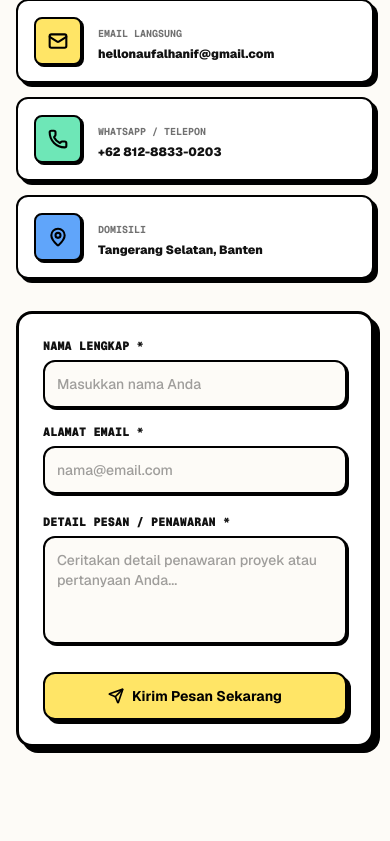
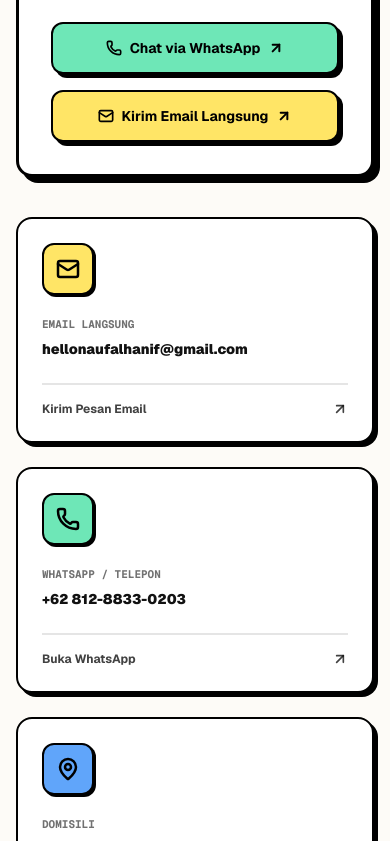
Before and after one commit to NaufalHaniff/Personal-Branding, a Next.js app: page / in a window 390 px wide. Shown: the part 8060-8901 px from the top of the page. Built offline with nearby package versions, Linux system fonts and the light colour scheme.

Commit message:
feat: add responsive Contact section component with quick action links

```diff
--- a/components/Contact.tsx
+++ b/components/Contact.tsx
@@ -1,55 +1,17 @@
 "use client";
 
-import React, { useState } from "react";
+import React from "react";
 import { useLanguage } from "./LanguageContext";
-import { Mail, MapPin, Phone, Send, CheckCircle2, AlertCircle, MessageSquare } from "lucide-react";
+import { Mail, MapPin, Phone, MessageSquare, ArrowUpRight, Send } from "lucide-react";
 
 export default function Contact() {
   const { t } = useLanguage();
 
-  const [formData, setFormData] = useState({
-    name: "",
-    email: "",
-    message: "",
-  });
-
-  const [status, setStatus] = useState<"idle" | "loading" | "success" | "error">("idle");
-  const [errorMsg, setErrorMsg] = useState("");
-
-  const handleChange = (e: React.ChangeEvent<HTMLInputElement | HTMLTextAreaElement>) => {
-    const { name, value } = e.target;
-    setFormData((prev) => ({ ...prev, [name]: value }));
-  };
-
-  const handleSubmit = (e: React.FormEvent) => {
-    e.preventDefault();
-
-    if (!formData.name || !formData.email || !formData.message) {
-      setErrorMsg(t.contact.errRequired);
-      setStatus("error");
-      return;
-    }
-
-    if (!/\S+@\S+\.\S+/.test(formData.email)) {
-      setErrorMsg(t.contact.errEmail);
-      setStatus("error");
-      return;
-    }
-
-    setErrorMsg("");
-    setStatus("loading");
-
-    setTimeout(() => {
-      setStatus("success");
-      setFormData({ name: "", email: "", message: "" });
-    }, 1200);
-  };
-
   return (
     <section id="contact" className="py-24 px-4 sm:px-6 relative overflow-hidden bg-background">
-      <div className="max-w-6xl mx-auto z-10 relative">
+      <div className="max-w-5xl mx-auto z-10 relative">
         {/* Section Header */}
-        <div className="flex flex-col items-center gap-2 mb-16 text-center">
+        <div className="flex flex-col items-center gap-2 mb-12 text-center">
           <div className="neo-badge bg-neo-red text-black px-3.5 py-1 rounded-md text-xs inline-flex items-center gap-1.5 -rotate-1">
             <MessageSquare className="h-3.5 w-3.5 stroke-[3]" />
             <span>{t.contact.tag}</span>
@@ -60,170 +22,103 @@ export default function Contact() {
           <div className="h-2 w-24 bg-neo-green border-2 border-black shadow-[2px_2px_0px_0px_#000] mt-1" />
         </div>
 
-        {/* Content Split */}
-        <div className="grid grid-cols-1 lg:grid-cols-12 gap-8 items-start text-left">
-          {/* Info Side (Col 5) */}
-          <div className="lg:col-span-5 flex flex-col gap-6">
-            <div className="neo-box p-6 rounded-2xl bg-card">
-              <h3 className="text-xl sm:text-2xl font-black text-foreground mb-3 leading-snug">
+        {/* Main Intro Card */}
+        <div className="neo-box-lg p-8 sm:p-10 rounded-2xl bg-card text-center mb-10 max-w-3xl mx-auto">
+          <h3 className="text-2xl sm:text-3xl font-black text-foreground mb-4 leading-snug">
             {t.contact.cardHeadline}
           </h3>
-              <p className="text-sm text-foreground/80 leading-relaxed font-medium">
+          <p className="text-sm sm:text-base text-foreground/80 leading-relaxed font-medium max-w-2xl mx-auto mb-8">
             {t.contact.cardDesc}
           </p>
-            </div>
 
-            {/* Direct Contact Cards */}
-            <div className="flex flex-col gap-3.5">
-              {/* Email */}
-              <a
-                href="mailto:hellonaufalhanif@gmail.com"
-                className="neo-box p-4 rounded-xl bg-card flex items-center gap-4 hover:translate-x-[2px] hover:translate-y-[2px] transition-all group"
-              >
-                <div className="p-3 rounded-lg border-2 border-black bg-neo-yellow text-black shadow-[2px_2px_0px_0px_#000]">
-                  <Mail className="h-5 w-5 stroke-[2.5]" />
-                </div>
-                <div className="flex-1 min-w-0">
-                  <span className="text-[10px] font-mono font-bold text-foreground/60 uppercase">{t.contact.emailLabel}</span>
-                  <p className="text-xs sm:text-sm font-black text-foreground truncate mt-0.5">
-                    hellonaufalhanif@gmail.com
-                  </p>
-                </div>
-              </a>
-
-              {/* Phone / WA */}
+          {/* Quick Instant CTAs */}
+          <div className="flex flex-wrap items-center justify-center gap-4">
             <a
               href="https://wa.me/6281288330203"
               target="_blank"
               rel="noreferrer"
-                className="neo-box p-4 rounded-xl bg-card flex items-center gap-4 hover:translate-x-[2px] hover:translate-y-[2px] transition-all group"
+              className="neo-btn bg-neo-green text-black px-6 py-3.5 rounded-xl text-sm font-extrabold inline-flex items-center justify-center gap-2 w-full sm:w-auto"
             >
-                <div className="p-3 rounded-lg border-2 border-black bg-neo-green text-black shadow-[2px_2px_0px_0px_#000]">
-                  <Phone className="h-5 w-5 stroke-[2.5]" />
+              <Phone className="h-4 w-4 stroke-[2.5]" />
+              <span>Chat via WhatsApp</span>
+              <ArrowUpRight className="h-4 w-4 stroke-[3]" />
+            </a>
+
+            <a
+              href="mailto:hellonaufalhanif@gmail.com"
+              className="neo-btn bg-neo-yellow text-black px-6 py-3.5 rounded-xl text-sm font-extrabold inline-flex items-center justify-center gap-2 w-full sm:w-auto"
+            >
+              <Mail className="h-4 w-4 stroke-[2.5]" />
+              <span>Kirim Email Langsung</span>
+              <ArrowUpRight className="h-4 w-4 stroke-[3]" />
+            </a>
           </div>
-                <div className="flex-1 min-w-0">
-                  <span className="text-[10px] font-mono font-bold text-foreground/60 uppercase">{t.contact.phoneLabel}</span>
-                  <p className="text-xs sm:text-sm font-black text-foreground truncate mt-0.5">
+        </div>
+
+        {/* Direct Contact Cards Grid */}
+        <div className="grid grid-cols-1 md:grid-cols-3 gap-6 text-left max-w-4xl mx-auto">
+          {/* Email Card */}
+          <a
+            href="mailto:hellonaufalhanif@gmail.com"
+            className="neo-box p-6 rounded-2xl bg-card flex flex-col justify-between hover:translate-x-[2px] hover:translate-y-[2px] transition-all group cursor-pointer"
+          >
+            <div>
+              <div className="p-3 rounded-xl border-2 border-black bg-neo-yellow text-black shadow-[2px_2px_0px_0px_#000] w-fit mb-4">
+                <Mail className="h-6 w-6 stroke-[2.5]" />
+              </div>
+              <span className="text-[11px] font-mono font-bold text-foreground/60 uppercase">
+                {t.contact.emailLabel}
+              </span>
+              <p className="text-sm font-black text-foreground mt-1 break-all">
+                hellonaufalhanif@gmail.com
+              </p>
+            </div>
+            <div className="mt-6 pt-4 border-t-2 border-black/10 flex items-center justify-between text-xs font-bold text-foreground/80 group-hover:text-black dark:group-hover:text-white">
+              <span>Kirim Pesan Email</span>
+              <ArrowUpRight className="h-4 w-4 stroke-[2.5] group-hover:translate-x-0.5 group-hover:-translate-y-0.5 transition-transform" />
+            </div>
+          </a>
+
+          {/* WhatsApp Card */}
+          <a
+            href="https://wa.me/6281288330203"
+            target="_blank"
+            rel="noreferrer"
+            className="neo-box p-6 rounded-2xl bg-card flex flex-col justify-between hover:translate-x-[2px] hover:translate-y-[2px] transition-all group cursor-pointer"
+          >
+            <div>
+              <div className="p-3 rounded-xl border-2 border-black bg-neo-green text-black shadow-[2px_2px_0px_0px_#000] w-fit mb-4">
+                <Phone className="h-6 w-6 stroke-[2.5]" />
+              </div>
+              <span className="text-[11px] font-mono font-bold text-foreground/60 uppercase">
+                {t.contact.phoneLabel}
+              </span>
+              <p className="text-sm font-black text-foreground mt-1">
                 +62 812-8833-0203
               </p>
             </div>
+            <div className="mt-6 pt-4 border-t-2 border-black/10 flex items-center justify-between text-xs font-bold text-foreground/80 group-hover:text-black dark:group-hover:text-white">
+              <span>Buka WhatsApp</span>
+              <ArrowUpRight className="h-4 w-4 stroke-[2.5] group-hover:translate-x-0.5 group-hover:-translate-y-0.5 transition-transform" />
+            </div>
           </a>
 
-              {/* Location */}
-              <div className="neo-box p-4 rounded-xl bg-card flex items-center gap-4">
-                <div className="p-3 rounded-lg border-2 border-black bg-neo-blue text-black shadow-[2px_2px_0px_0px_#000]">
-                  <MapPin className="h-5 w-5 stroke-[2.5]" />
+          {/* Location Card */}
+          <div className="neo-box p-6 rounded-2xl bg-card flex flex-col justify-between">
+            <div>
+              <div className="p-3 rounded-xl border-2 border-black bg-neo-blue text-black shadow-[2px_2px_0px_0px_#000] w-fit mb-4">
+                <MapPin className="h-6 w-6 stroke-[2.5]" />
               </div>
-                <div>
-                  <span className="text-[10px] font-mono font-bold text-foreground/60 uppercase">{t.contact.locationLabel}</span>
-                  <p className="text-xs sm:text-sm font-black text-foreground mt-0.5">
+              <span className="text-[11px] font-mono font-bold text-foreground/60 uppercase">
+                {t.contact.locationLabel}
+              </span>
+              <p className="text-sm font-black text-foreground mt-1">
                 {t.contact.locationVal}
               </p>
             </div>
+            <div className="mt-6 pt-4 border-t-2 border-black/10 flex items-center justify-between text-[11px] font-mono font-bold text-foreground/60">
+              <span>Open Remote &amp; On-site</span>
             </div>
-            </div>
-          </div>
-
-          {/* Form Side (Col 7) */}
-          <div className="lg:col-span-7 neo-box-lg rounded-2xl p-6 sm:p-8 bg-card relative">
-            {status === "success" ? (
-              <div className="py-12 flex flex-col items-center justify-center text-center gap-4 animate-fade-in-up">
-                <div className="neo-box p-4 rounded-full bg-neo-green text-black animate-bounce">
-                  <CheckCircle2 className="h-10 w-10 stroke-[3]" />
-                </div>
-                <h3 className="text-2xl font-black text-foreground">{t.contact.successTitle}</h3>
-                <p className="max-w-sm text-sm text-foreground/80 font-medium leading-relaxed">
-                  {t.contact.successDesc}
-                </p>
-                <button
-                  onClick={() => setStatus("idle")}
-                  className="neo-btn bg-neo-yellow text-black px-6 py-2.5 rounded-xl text-xs font-black mt-4"
-                >
-                  {t.contact.sendAnother}
-                </button>
-              </div>
-            ) : (
-              <form onSubmit={handleSubmit} className="flex flex-col gap-5 text-left">
-                {status === "error" && (
-                  <div className="neo-box p-3 rounded-xl bg-neo-red text-black text-xs font-black inline-flex items-center gap-2">
-                    <AlertCircle className="h-4 w-4 stroke-[3]" />
-                    <span>{errorMsg}</span>
-                  </div>
-                )}
-
-                <div className="grid grid-cols-1 sm:grid-cols-2 gap-4">
-                  {/* Name field */}
-                  <div className="flex flex-col gap-1.5">
-                    <label htmlFor="name" className="text-xs font-black text-foreground font-mono">
-                      {t.contact.nameLabel}
-                    </label>
-                    <input
-                      type="text"
-                      id="name"
-                      name="name"
-                      value={formData.name}
-                      onChange={handleChange}
-                      placeholder={t.contact.namePlaceholder}
-                      disabled={status === "loading"}
-                      className="neo-input p-3 rounded-xl bg-background text-foreground text-sm placeholder:text-foreground/40 font-medium"
-                    />
-                  </div>
-
-                  {/* Email field */}
-                  <div className="flex flex-col gap-1.5">
-                    <label htmlFor="email" className="text-xs font-black text-foreground font-mono">
-                      {t.contact.emailLabelInput}
-                    </label>
-                    <input
-                      type="email"
-                      id="email"
-                      name="email"
-                      value={formData.email}
-                      onChange={handleChange}
-                      placeholder={t.contact.emailPlaceholder}
-                      disabled={status === "loading"}
-                      className="neo-input p-3 rounded-xl bg-background text-foreground text-sm placeholder:text-foreground/40 font-medium"
-                    />
-                  </div>
-                </div>
-
-                {/* Message field */}
-                <div className="flex flex-col gap-1.5">
-                  <label htmlFor="message" className="text-xs font-black text-foreground font-mono">
-                    {t.contact.messageLabel}
-                  </label>
-                  <textarea
-                    id="message"
-                    name="message"
-                    rows={4}
-                    value={formData.message}
-                    onChange={handleChange}
-                    placeholder={t.contact.messagePlaceholder}
-                    disabled={status === "loading"}
-                    className="neo-input p-3 rounded-xl bg-background text-foreground text-sm placeholder:text-foreground/40 font-medium resize-none"
-                  />
-                </div>
-
-                {/* Submit button */}
-                <button
-                  type="submit"
-                  disabled={status === "loading"}
-                  className="neo-btn bg-neo-yellow text-black h-12 rounded-xl text-sm font-black inline-flex items-center justify-center gap-2 mt-2 select-none"
-                >
-                  {status === "loading" ? (
-                    <>
-                      <div className="h-4 w-4 rounded-full border-2 border-black border-t-transparent animate-spin" />
-                      <span>{t.contact.sendingBtn}</span>
-                    </>
-                  ) : (
-                    <>
-                      <Send className="h-4 w-4 stroke-[2.5]" />
-                      <span>{t.contact.sendBtn}</span>
-                    </>
-                  )}
-                </button>
-              </form>
-            )}
           </div>
         </div>
       </div>
```
Lines whose indentation alone changed are shown as unchanged.
